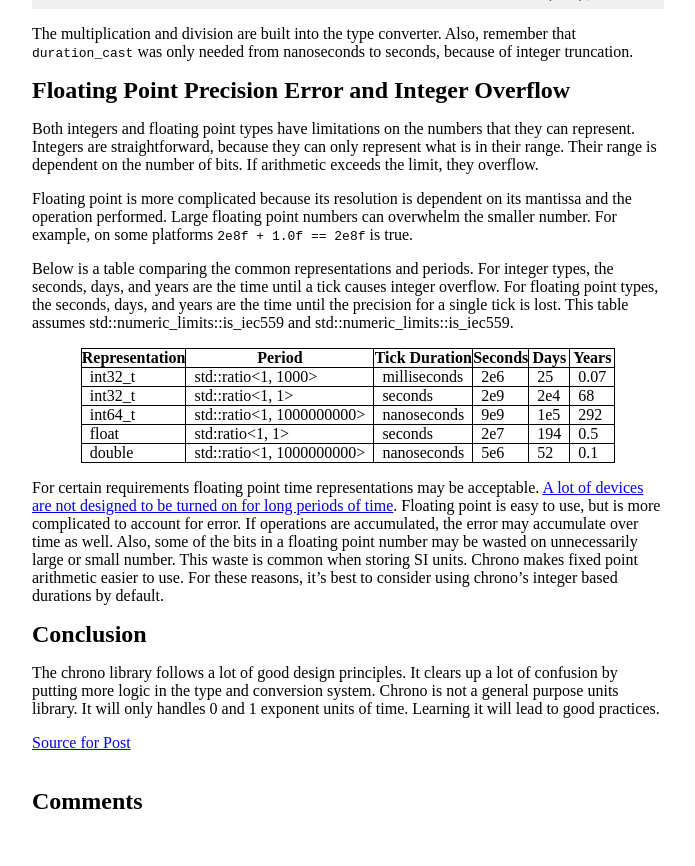
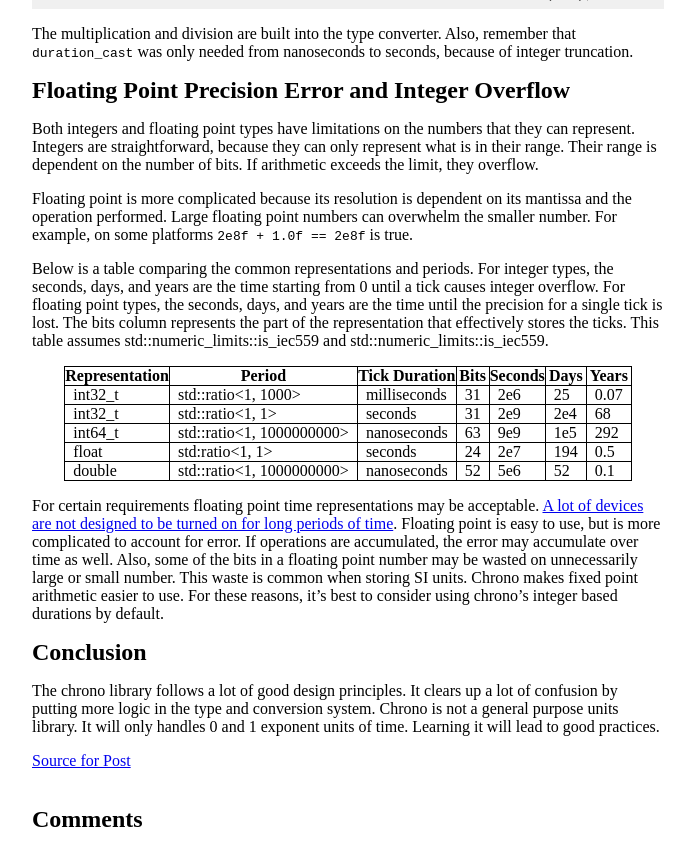
Before and after one commit to geoffviola/geoffviola.github.io, a Jekyll site: the page built from _posts/2019-02-18-chrono-basics.md, in a window 1280 px wide and 900 px high, scrolled down 2031 px. Shown: the top 866 px of the window, without its empty margins (292-987 px from the left). Built offline with Jekyll 4.4.1, drawn with Linux system fonts in a browser that asks for light colours; our own code applies the rules of GitHub Pages for plain Markdown files; comment, search, counter and statistics services are not loaded; some of the changed text lies outside the part shown.

Commit message:
formatting and spelling

```diff
--- a/_posts/2019-02-18-chrono-basics.md
+++ b/_posts/2019-02-18-chrono-basics.md
@@ -86,15 +86,15 @@ Both integers and floating point types have limitations on the numbers that they
 
 Floating point is more complicated because its resolution is dependent on its mantissa and the operation performed. Large floating point numbers can overwhelm the smaller number. For example, on some platforms `2e8f + 1.0f == 2e8f` is true.
 
-Below is a table comparing the common representations and periods. For integer types, the seconds, days, and years are the time until a tick causes integer overflow. For floating point types, the seconds, days, and years are the time until the precision for a single tick is lost. This table assumes std::numeric_limits<float>::is_iec559 and std::numeric_limits<double>::is_iec559.
+Below is a table comparing the common representations and periods. For integer types, the seconds, days, and years are the time starting from 0 until a tick causes integer overflow. For floating point types, the seconds, days, and years are the time until the precision for a single tick is lost. The bits column represents the part of the representation that effectively stores the ticks. This table assumes std::numeric_limits<float>::is_iec559 and std::numeric_limits<double>::is_iec559.
 
-Representation | Period | Tick Duration | Seconds | Days | Years
+Representation | Period | Tick Duration | Bits | Seconds | Days | Years
 --- | --- | --- | --- | ---
-int32_t | std::ratio<1, 1000> | milliseconds | 2e6 | 25 | 0.07
-int32_t | std::ratio<1, 1> | seconds | 2e9 | 2e4 | 68
-int64_t | std::ratio<1, 1000000000> | nanoseconds | 9e9 | 1e5 | 292
-float | std:ratio<1, 1> | seconds | 2e7 | 194 | 0.5
-double | std::ratio<1, 1000000000> | nanoseconds | 5e6 | 52 | 0.1
+int32_t | std::ratio<1, 1000>       | milliseconds | 31 | 2e6 | 25  | 0.07
+int32_t | std::ratio<1, 1>          | seconds      | 31 | 2e9 | 2e4 | 68
+int64_t | std::ratio<1, 1000000000> | nanoseconds  | 63 | 9e9 | 1e5 | 292
+float   | std:ratio<1, 1>           | seconds      | 24 | 2e7 | 194 | 0.5
+double  | std::ratio<1, 1000000000> | nanoseconds  | 52 | 5e6 | 52  | 0.1
 
 For certain requirements floating point time representations may be acceptable. [A lot of devices are not designed to be turned on for long periods of time](https://arstechnica.com/information-technology/2015/05/boeing-787-dreamliners-contain-a-potentially-catastrophic-software-bug/). Floating point is easy to use, but is more complicated to account for error. If operations are accumulated, the error may accumulate over time as well. Also, some of the bits in a floating point number may be wasted on unnecessarily large or small number. This waste is common when storing SI units. Chrono makes fixed point arithmetic easier to use. For these reasons, it's best to consider using chrono's integer based durations by default.
 
```
Also changed, not shown: other parts of _posts/2019-02-18-chrono-basics.md (+1 -1 lines).
